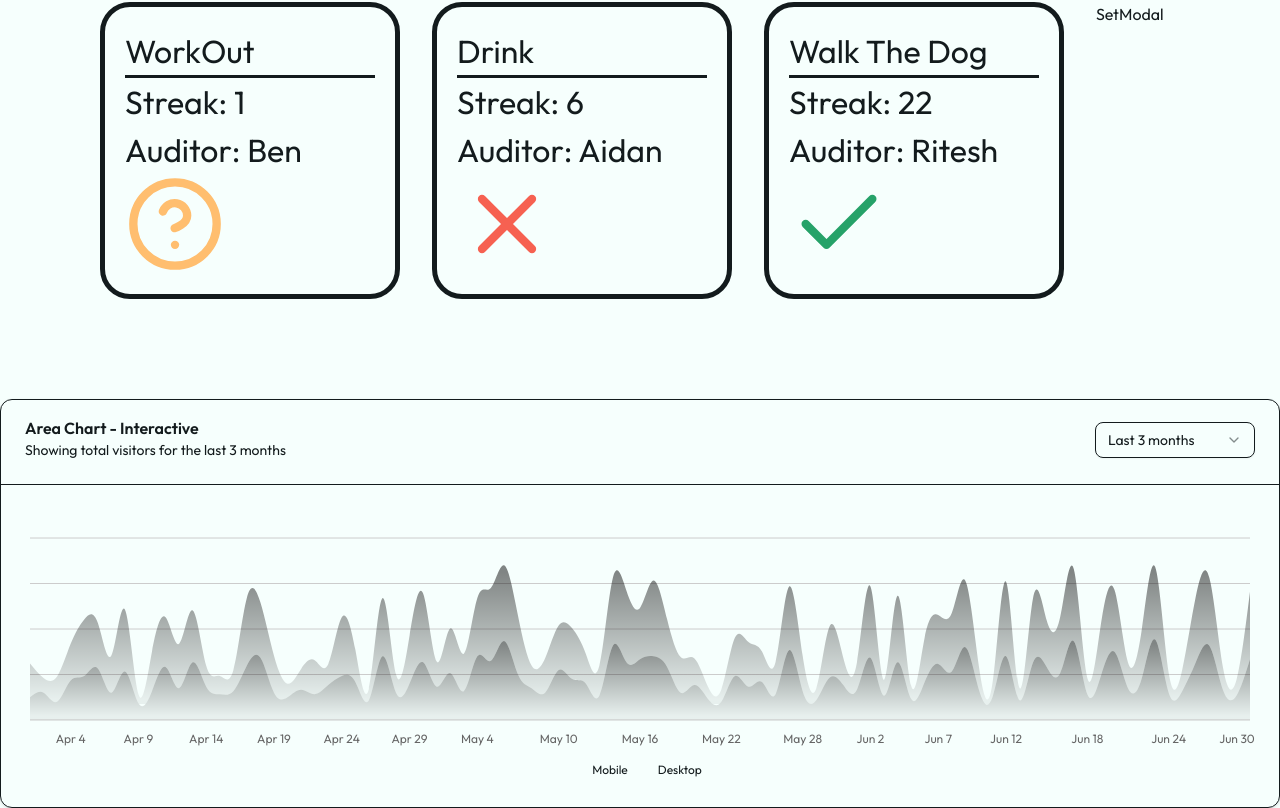
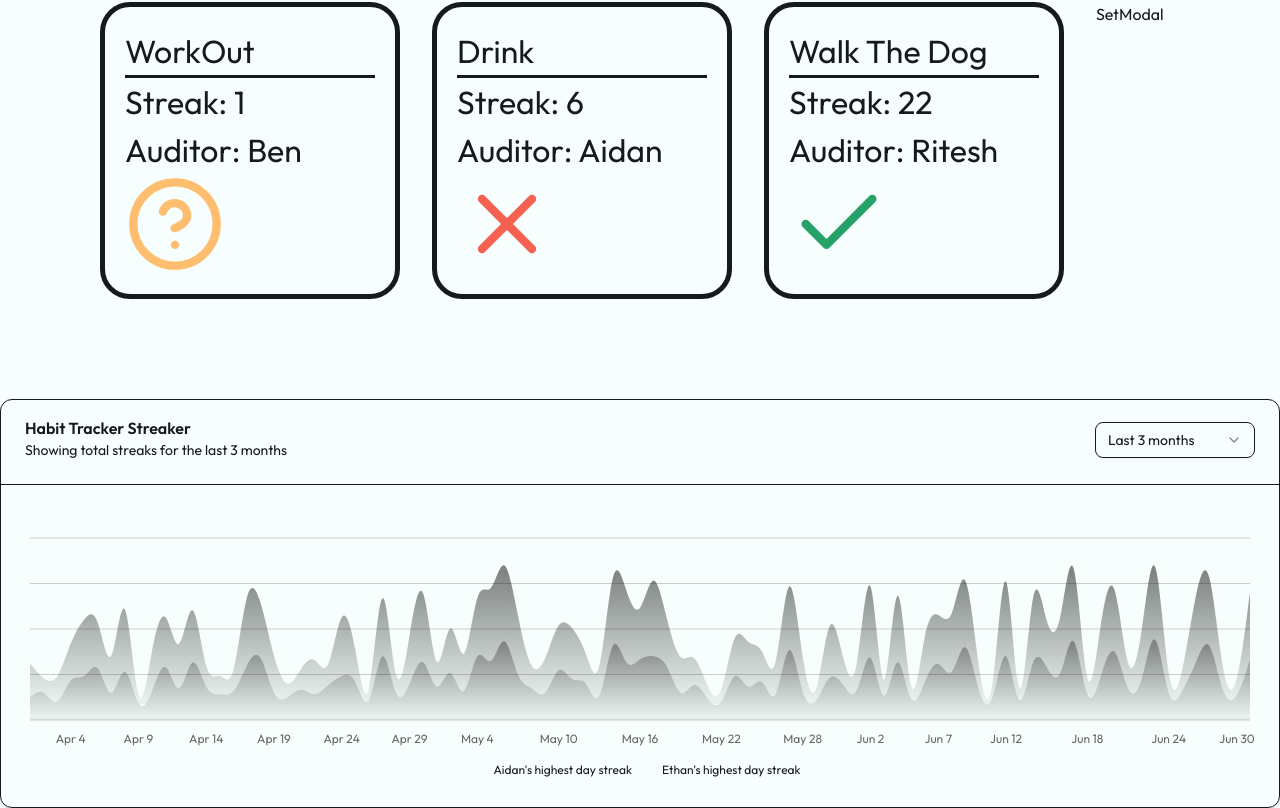
Before and after one commit to bsoyka/nudge, a Next.js app: page /dashboard in a window 1280 px wide. Shown: the part 812-1620 px from the top of the page. Built offline with nearby package versions, Linux system fonts and the light colour scheme.

Commit message:
searchbar changes

```diff
--- a/app/components/Searchbar.jsx
+++ b/app/components/Searchbar.jsx
@@ -4,6 +4,8 @@ import React, {useState} from 'react';
 
 import {FaSearch} from "react-icons/fa";
 import "./SearchBar.css";
+import { collection, query, where, getDocs } from 'firebase/firestore';
+import {db} from "@/firebase/auth.ts"
 
 export const SearchBar = ({setResults}) => {
     const [input, setInput] = useState("");
@@ -18,7 +20,7 @@ export const SearchBar = ({setResults}) => {
         );
 
         const querySnapshot = await getDocs(q);
-        querySnapshot.forEach(doc => ({
+        const results =  querySnapshot.docs.map(doc => ({
             id: doc.id,
             ...doc.data()
         }));
@@ -40,7 +42,8 @@ export const SearchBar = ({setResults}) => {
 
 
     }
-    const handleChange = (value) =>{
+    const handleChange = (e) =>{
+        const value = e.target.value;
         setInput(value);
         fetchData(value);
     }
@@ -48,7 +51,7 @@ export const SearchBar = ({setResults}) => {
         <div className="input-wrapper">
             <FaSearch id="search-icon" />
             <input placeholder = "Type to search.." value={input}
-             onChange={(e) => setInput(e.target.value)} />
+             onChange={(handleChange) }/>
         </div>
     )
 
--- a/app/components/habitsChart.tsx
+++ b/app/components/habitsChart.tsx
@@ -127,11 +127,11 @@ const chartConfig = {
     label: "Habits",
   },
   desktop: {
-    label: "Desktop",
+    label: "Ethan's highest day streak",
     color: "var(--chart-1)",
   },
   mobile: {
-    label: "Mobile",
+    label: "Aidan's highest day streak",
     color: "var(--chart-2)",
   },
 } satisfies ChartConfig
@@ -157,9 +157,9 @@ export function ChartAreaInteractive() {
     <Card className="pt-0">
       <CardHeader className="flex items-center gap-2 space-y-0 border-b py-5 sm:flex-row">
         <div className="grid flex-1 gap-1">
-          <CardTitle>Area Chart - Interactive</CardTitle>
+          <CardTitle>Habit Tracker Streaker</CardTitle>
           <CardDescription>
-            Showing total visitors for the last 3 months
+            Showing total streaks for the last 3 months
           </CardDescription>
         </div>
         <Select value={timeRange} onValueChange={setTimeRange}>
--- a/app/leaderboard/page.jsx
+++ b/app/leaderboard/page.jsx
@@ -9,7 +9,7 @@ import { collection, getDocs } from "firebase/firestore";
 
 function Leaderboard(props){
   const [data, setData] = useState([])
-  const userRef = collection(db, "friends")
+  const userRef = collection(db, "users")
 
   useEffect(() =>{
       const getData = async()=>{
```
